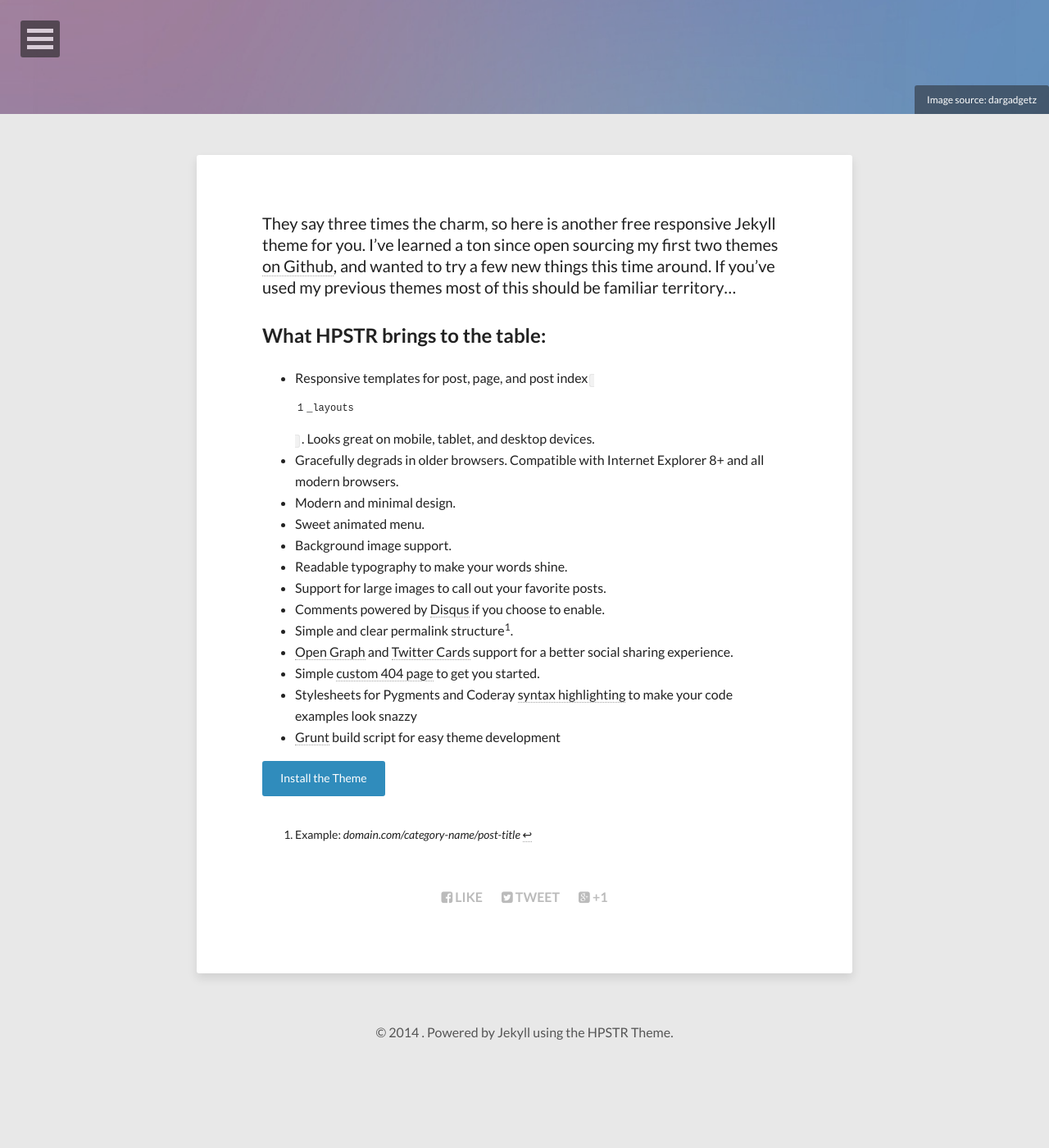
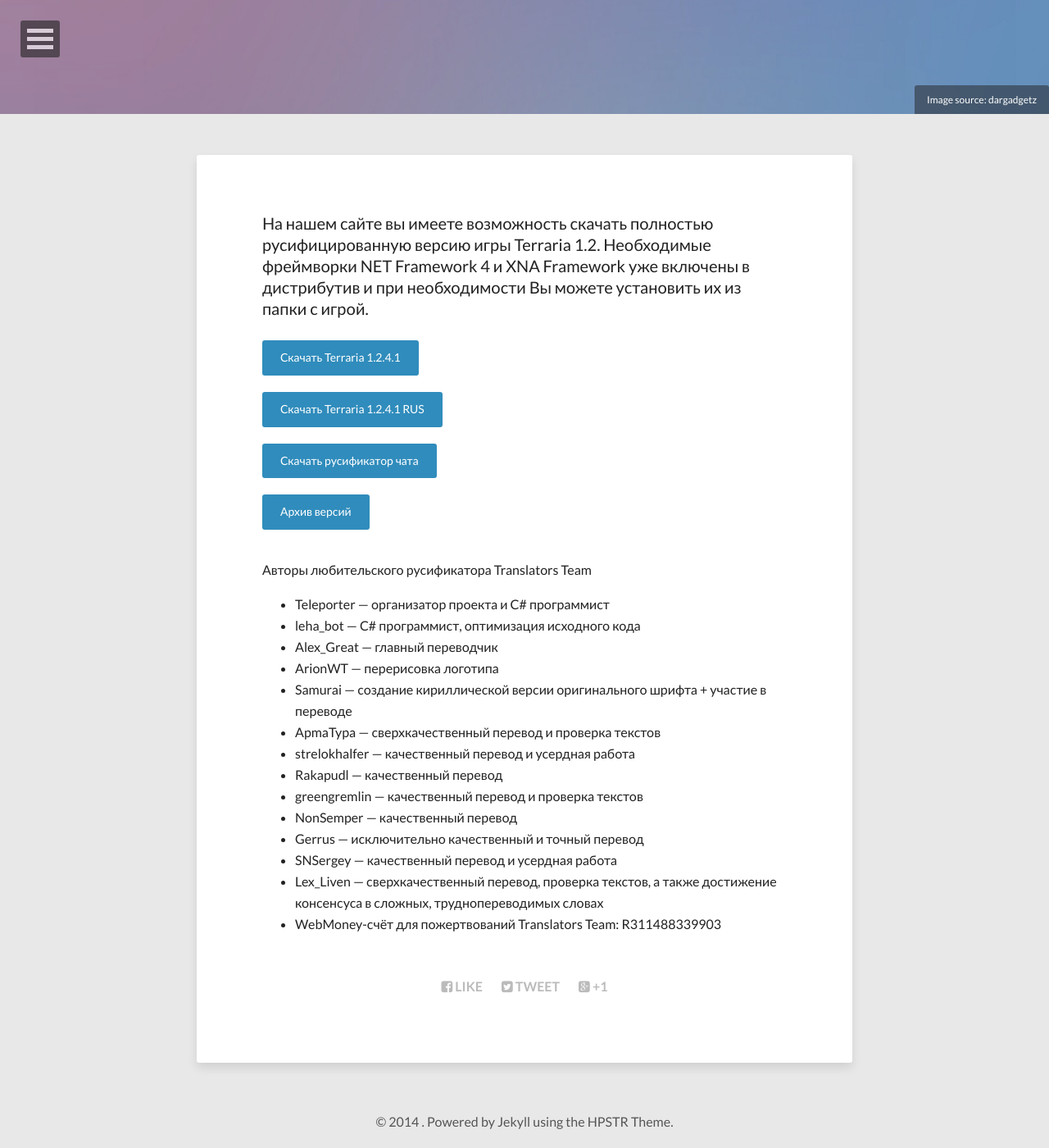
Before and after one commit to Xekep/terraz.fun, a Jekyll site: the page built from skachat-terraria/index.md, in a window 1280 px wide and 1400 px high, scrolled down 261 px. Shown: the whole window at 82% size. Built offline with Jekyll 4.4.1, drawn with Linux system fonts in a browser that asks for light colours; nearby versions of some CDN libraries; before the commit the page ends 1561 px from its top, so only the background shows below that; some of the changed text lies outside the part shown.

Commit message:
Update index.md

```diff
--- a/skachat-terraria/index.md
+++ b/skachat-terraria/index.md
@@ -1,6 +1,6 @@
 ---
 layout: page
-title: About the Theme
+title: Скачать Terraria 1.2.4.1
 image:
   feature: abstract-5.jpg
   credit: dargadgetz
@@ -8,24 +8,27 @@
 comments: false
 ---
 
-They say three times the charm, so here is another free responsive Jekyll theme for you. I've learned a ton since open sourcing my first two themes [on Github](http://github.com/mmistakes), and wanted to try a few new things this time around. If you've used my previous themes most of this should be familiar territory...
+На нашем сайте вы имеете возможность скачать полностью русифицированную версию игры Terraria 1.2.
+Необходимые фреймворки NET Framework 4 и XNA Framework уже включены в дистрибутив и при необходимости Вы можете установить их из папки с игрой.
 
-## What HPSTR brings to the table:
+<div markdown="0"><a href="http://yadi.sk/d/9H-TyeZaQU3og" class="btn btn-info">Скачать Terraria 1.2.4.1</a></div>
+<div markdown="0"><a href="https://cloud.mail.ru/public/43963f32975d%2FTerraria%201.2.4.1%20RUS.exe" class="btn btn-info">Скачать Terraria 1.2.4.1 RUS</a></div>
+<div markdown="0"><a href="http://yadi.sk/d/0IB6T08APr3fP" class="btn btn-info">Скачать русификатор чата</a></div>
+<div markdown="0"><a href="http://yadi.sk/d/SMmVxMXHPwinv" class="btn btn-info">Архив версий</a></div>
 
-* Responsive templates for post, page, and post index `_layouts`. Looks great on mobile, tablet, and desktop devices.
-* Gracefully degrads in older browsers. Compatible with Internet Explorer 8+ and all modern browsers.
-* Modern and minimal design.
-* Sweet animated menu.
-* Background image support.
-* Readable typography to make your words shine.
-* Support for large images to call out your favorite posts.
-* Comments powered by [Disqus](http://disqus.com) if you choose to enable.
-* Simple and clear permalink structure[^1].
-* [Open Graph](https://developers.facebook.com/docs/opengraph/) and [Twitter Cards](https://dev.twitter.com/docs/cards) support for a better social sharing experience.
-* Simple [custom 404 page]({{ site.url }}/404.html) to get you started.
-* Stylesheets for Pygments and Coderay [syntax highlighting]({{ site.url }}/code-highlighting-post/) to make your code examples look snazzy
-* [Grunt](http://gruntjs.com) build script for easy theme development
+Авторы любительского русификатора Translators Team
 
-<div markdown="0"><a href="{{ site.url }}/theme-setup" class="btn btn-info">Install the Theme</a></div>
-
-[^1]: Example: *domain.com/category-name/post-title*
+* Teleporter — организатор проекта и C# программист
+* leha_bot — C# программист, оптимизация исходного кода
+* Alex_Great — главный переводчик
+* ArionWT — перерисовка логотипа
+* Samurai — создание кириллической версии оригинального шрифта + участие в переводе
+* ApmaTypa — сверхкачественный перевод и проверка текстов
+* strelokhalfer — качественный перевод и усердная работа
+* Rakapudl — качественный перевод
+* greengremlin — качественный перевод и проверка текстов
+* NonSemper — качественный перевод
+* Gerrus — исключительно качественный и точный перевод
+* SNSergey — качественный перевод и усердная работа
+* Lex_Liven — сверхкачественный перевод, проверка текстов, а также достижение консенсуса в сложных, труднопереводимых словах
+* WebMoney-счёт для пожертвований Translators Team: R311488339903
```
